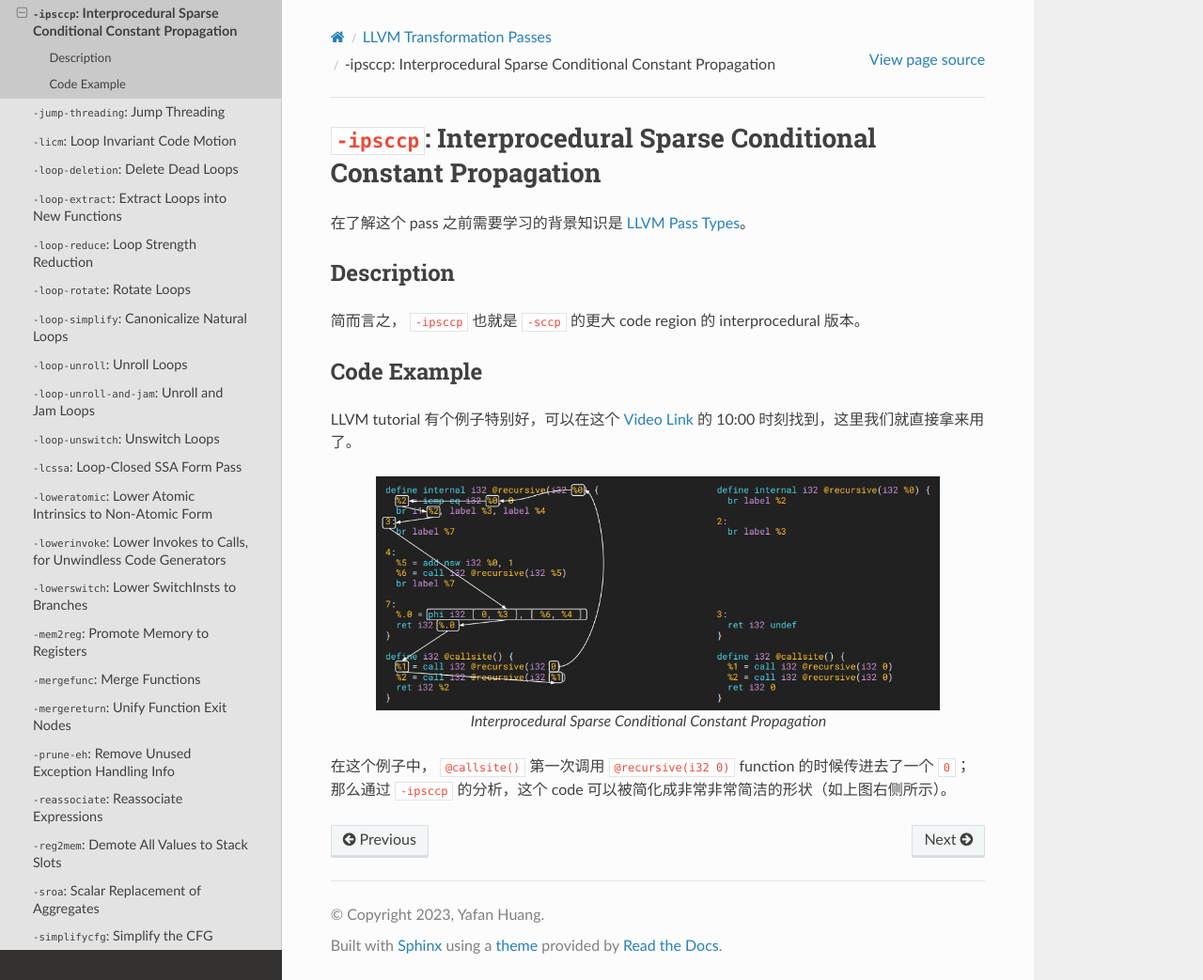
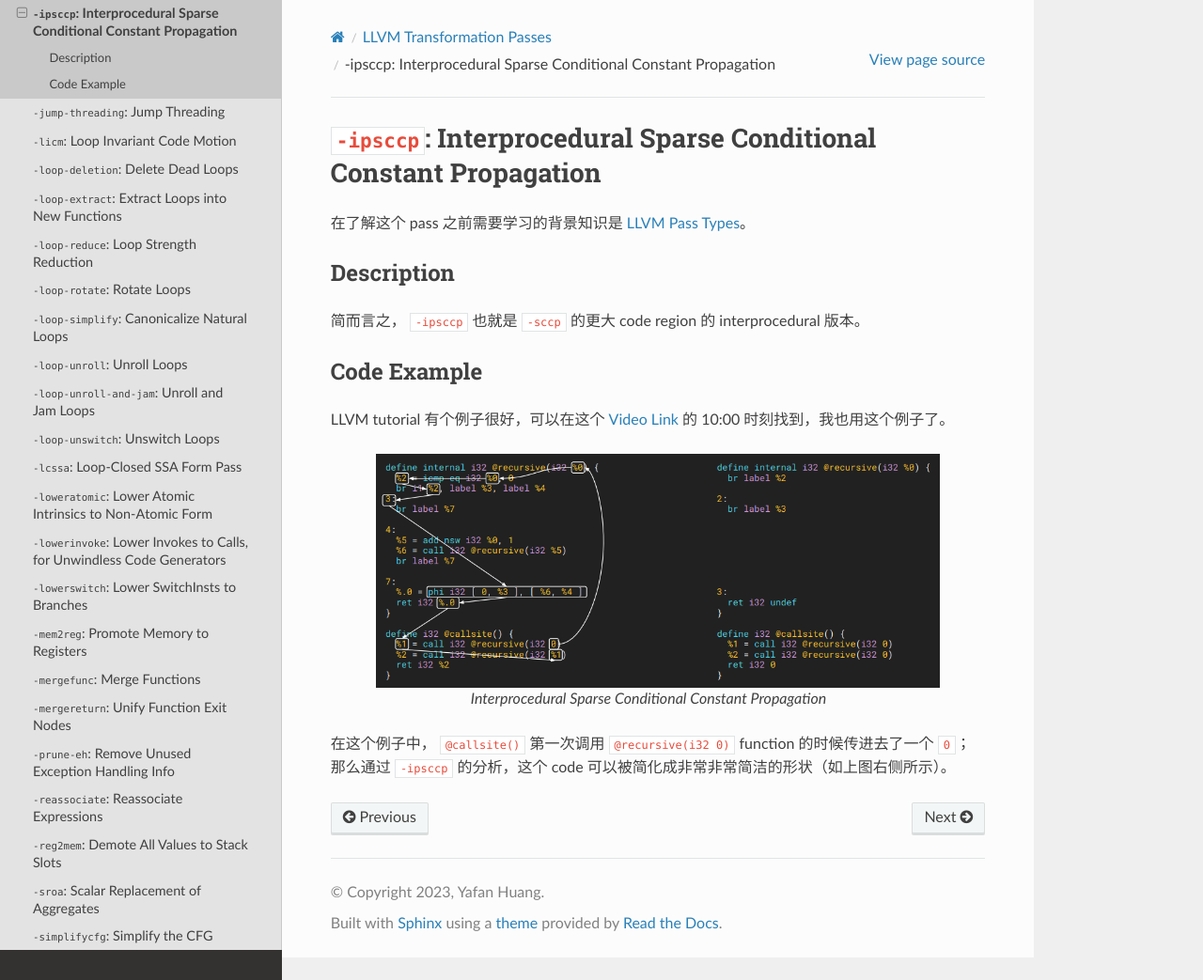
Before and after one commit to hyfshishen/understanding-llvm-transformation-passes, a Sphinx documentation site: the page built from docs/source/LLVM-transformation-passes/22-interprocedural-sparse-conditional-constant-propagation.rst, in a window 1280 px wide and 1043 px high. Shown: the whole window at 94% size. Built offline with Sphinx 7.4.7 and the Read the Docs theme 2.0.0, drawn with Linux system fonts in a browser that asks for light colours.

Commit message:
updating passes

```diff
--- a/docs/source/LLVM-transformation-passes/22-interprocedural-sparse-conditional-constant-propagation.rst
+++ b/docs/source/LLVM-transformation-passes/22-interprocedural-sparse-conditional-constant-propagation.rst
@@ -13,7 +13,7 @@ Description
 Code Example
 --------
 
-LLVM tutorial 有个例子特别好，可以在这个 `Video Link <https://www.youtube.com/watch?v=I4Iv-HefknA>`_ 的 10:00 时刻找到，这里我们就直接拿来用了。
+LLVM tutorial 有个例子很好，可以在这个 `Video Link <https://www.youtube.com/watch?v=I4Iv-HefknA>`_ 的 10:00 时刻找到，我也用这个例子了。
 
 .. figure:: figures/ipsccp.png
    :alt: Interprocedural Sparse Conditional Constant Propagation
--- a/docs/source/LLVM-transformation-passes/26-extract-loops-into-new-functions.rst
+++ b/docs/source/LLVM-transformation-passes/26-extract-loops-into-new-functions.rst
@@ -20,6 +20,7 @@ Code Example
 原始的 C code。
 
 .. code-block:: C
+    :emphasize-lines: 2,3,4
 
     int yafan(int yafan_paper_count) {
         for(int i=0; i<100; i++) // Most outter loop in function
--- a/docs/source/LLVM-transformation-passes/27-loop-strength-reduction.rst
+++ b/docs/source/LLVM-transformation-passes/27-loop-strength-reduction.rst
@@ -18,6 +18,7 @@ Code Example
 原始的 C code。
 
 .. code-block:: C
+    :emphasize-lines: 3,5
 
     int i = 0;
     while( i < 10 ) {
@@ -29,6 +30,7 @@ Code Example
 ``-loop-reduce`` transform 过的 C code。
 
 .. code-block:: C
+    :emphasize-lines: 2,6
 
     int i = 0;
     int j = 2; // j = 3 * 0 + 2
```
